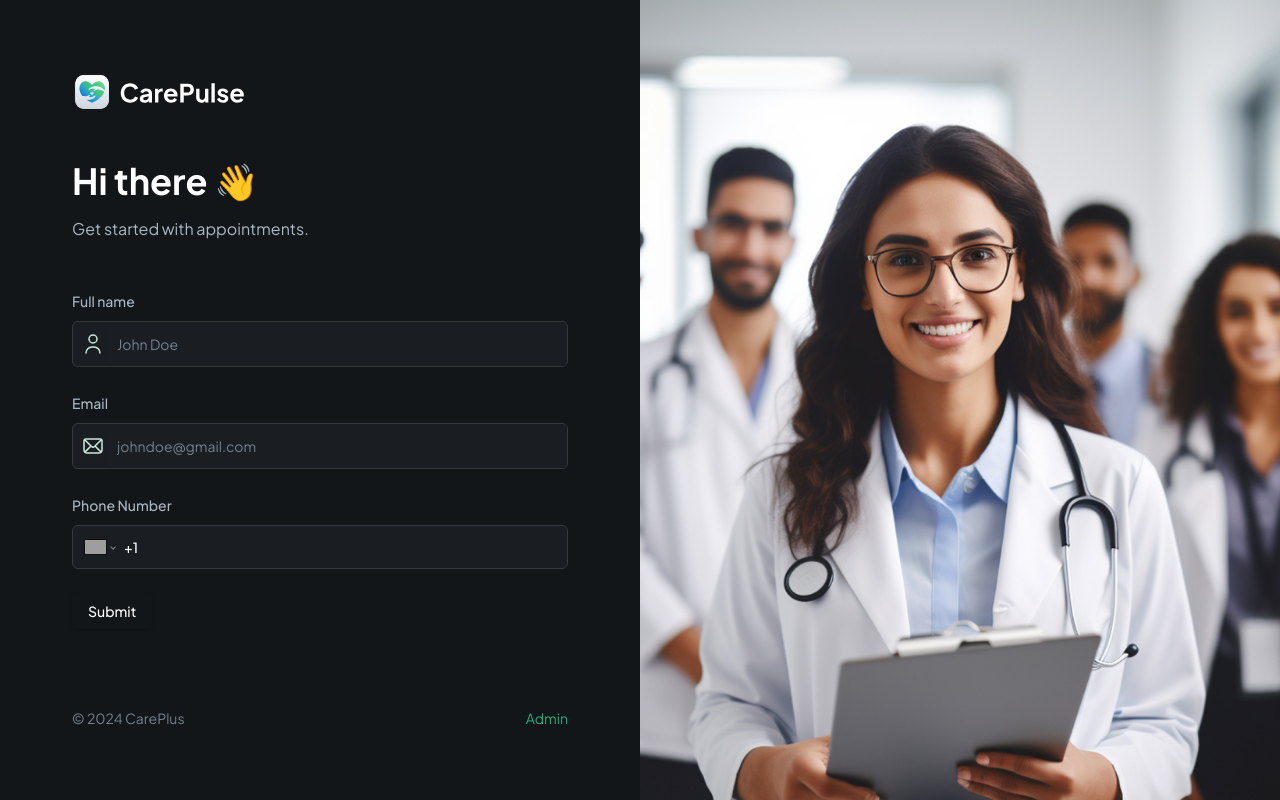
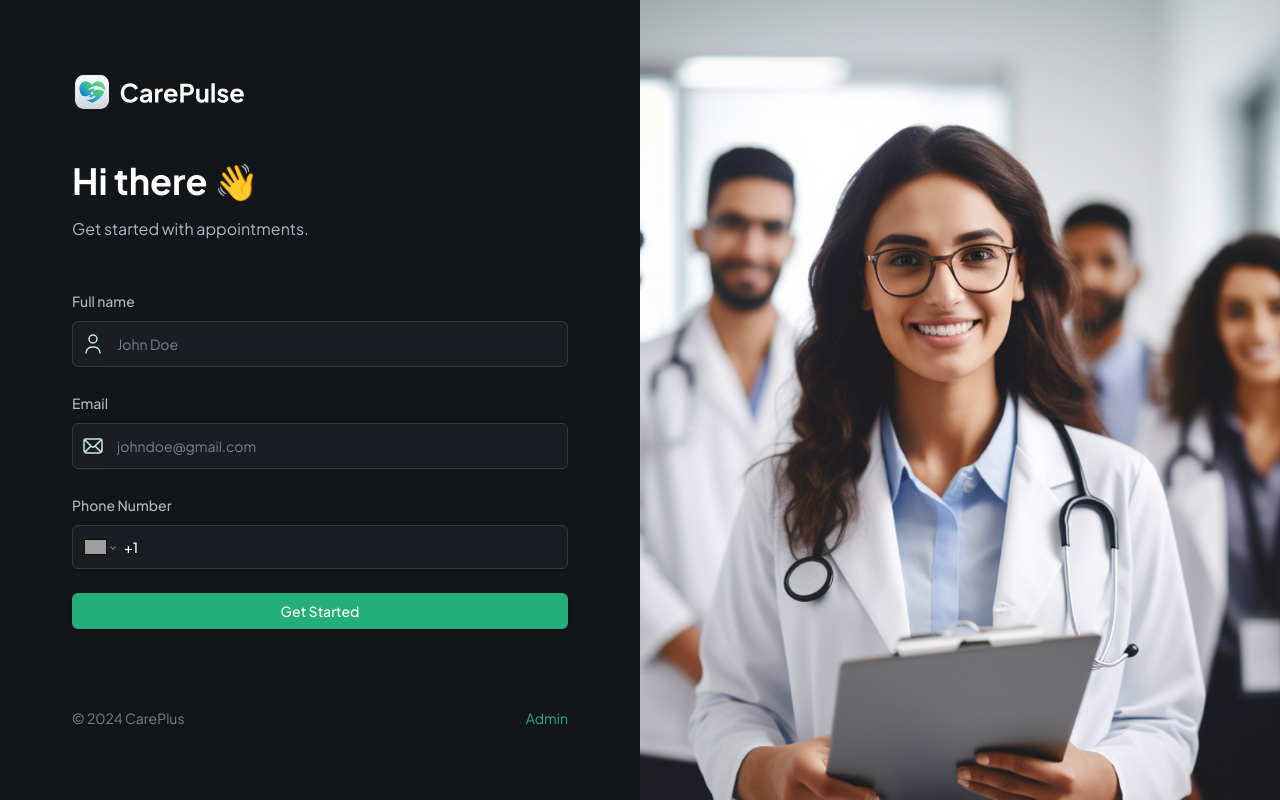
Before and after one commit to Lydia-Ye/healthcare_plus, a Next.js app: page / in a window 1280 px wide. Built offline with nearby package versions, Linux system fonts and the light colour scheme; grey boxes are pictures that could not be loaded.

Commit message:
added submit button

```diff
--- /dev/null
+++ b/components/SubmitButton.tsx
@@ -0,0 +1,36 @@
+import Image from "next/image";
+
+import { Button } from "./ui/button";
+
+interface ButtonProps {
+  isLoading: boolean;
+  className?: string;
+  children: React.ReactNode;
+}
+
+const SubmitButton = ({ isLoading, className, children }: ButtonProps) => {
+  return (
+    <Button
+      type="submit"
+      disabled={isLoading}
+      className={className ?? "shad-primary-btn w-full"}
+    >
+      {isLoading ? (
+        <div className="flex items-center gap-4">
+          <Image
+            src="/assets/icons/loader.svg"
+            alt="loader"
+            width={24}
+            height={24}
+            className="animate-spin"
+          />
+          Loading...
+        </div>
+      ) : (
+        children
+      )}
+    </Button>
+  );
+};
+
+export default SubmitButton;
--- a/components/forms/PatientForm.tsx
+++ b/components/forms/PatientForm.tsx
@@ -6,6 +6,8 @@
 import { Button } from "@/components/ui/button";
 import { Form } from "@/components/ui/form";
 import CustomFormField from "@/components/CustomFormField";
+import SubmitButton from "@/components/SubmitButton";
+import { useState } from "react";
 
 export enum FormFieldType {
   INPUT = "input",
@@ -24,6 +26,8 @@
 });
 
 const PatientForm = () => {
+  const [isLoading, setIsLoading] = useState(false);
+
   // 1. Define your form.
   const form = useForm<z.infer<typeof formSchema>>({
     resolver: zodResolver(formSchema),
@@ -71,10 +75,10 @@
           fieldType={FormFieldType.PHONE_INPUT}
           name="phone"
           label="Phone Number"
-          placeholder="(222) 345-6789 "
+          placeholder="(222) 345-6789"
         />
 
-        <Button type="submit">Submit</Button>
+        <SubmitButton isLoading={isLoading}>Get Started</SubmitButton>
       </form>
     </Form>
   );
```
